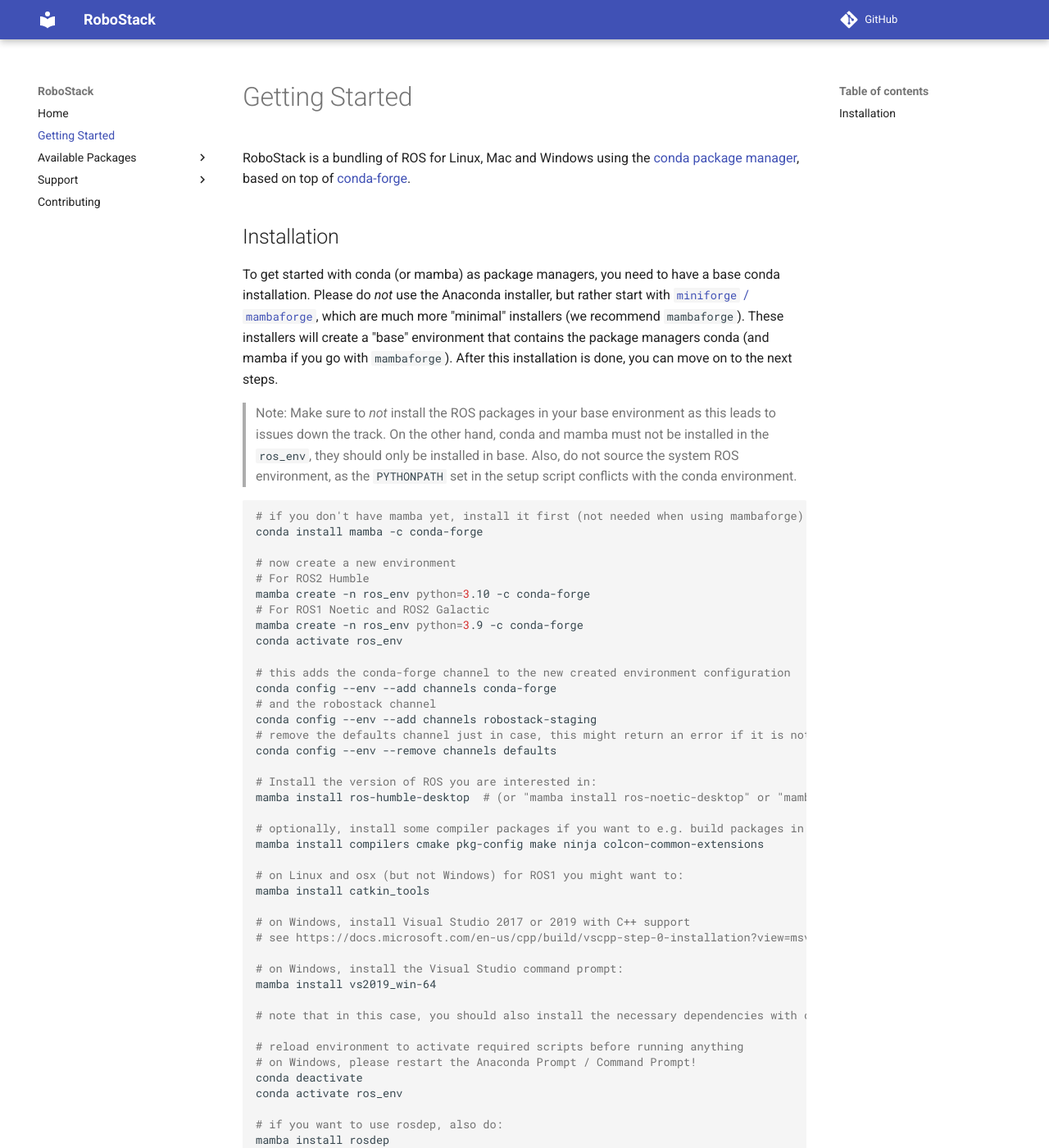
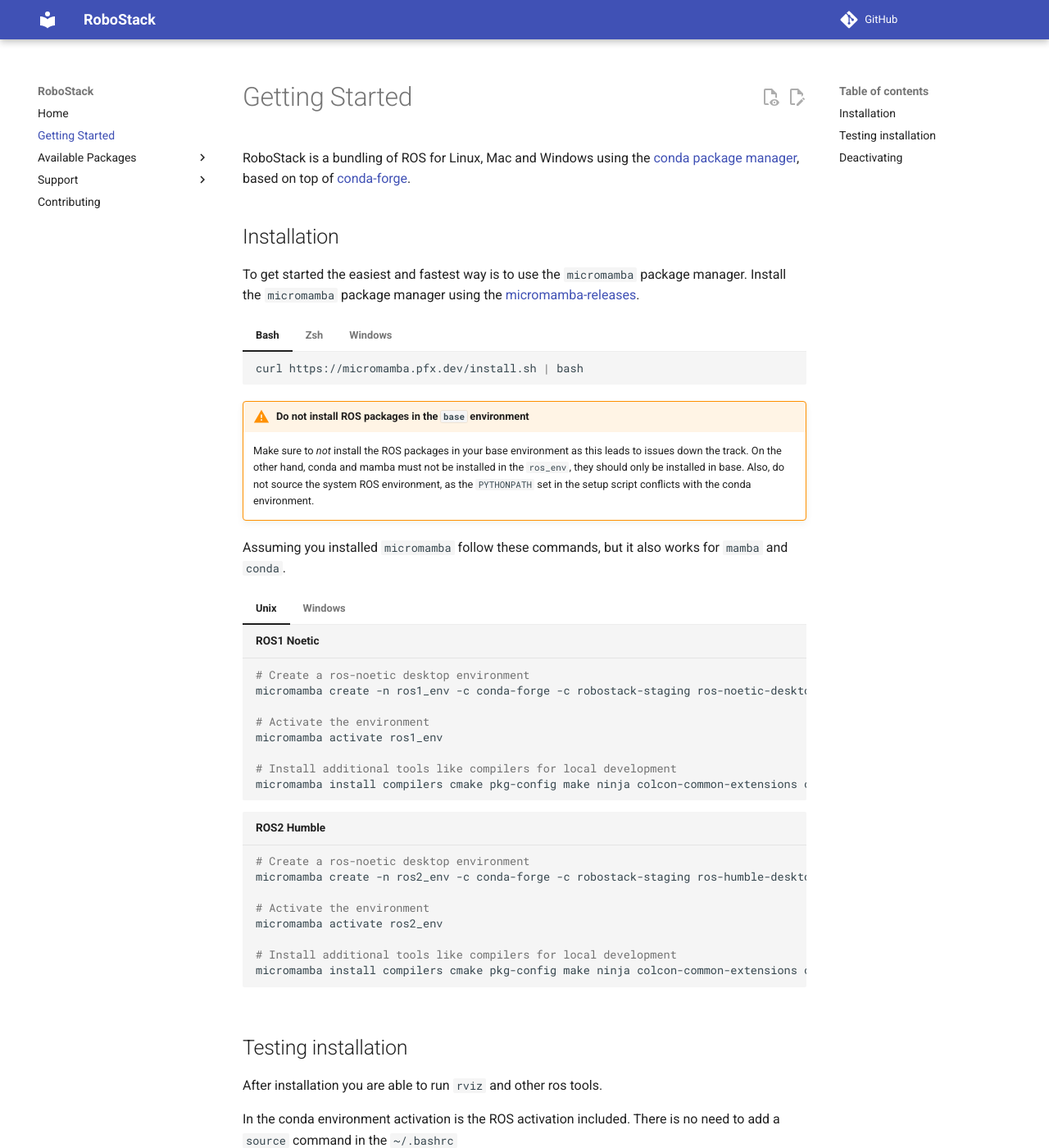
Before and after one commit to RoboStack/robostack.github.io, an MkDocs documentation site: the page built from docs/GettingStarted.md, in a window 1280 px wide and 1400 px high. Shown: the whole window at 82% size. Built offline with MkDocs 1.6.1 and Material for MkDocs 9.7.7, drawn with Linux system fonts in a browser that asks for light colours; comment, search, counter and statistics services are not loaded; some of the changed text lies outside the part shown.

Commit message:
feat: update getting started and add how to run locally

````diff
--- a/docs/GettingStarted.md
+++ b/docs/GettingStarted.md
@@ -2,52 +2,126 @@
 RoboStack is a bundling of ROS for Linux, Mac and Windows using the [conda package manager](https://docs.conda.io/en/latest/), based on top of [conda-forge](https://conda-forge.org/).
 
 ## Installation
-To get started with conda (or mamba) as package managers, you need to have a base conda installation. Please do _not_ use the Anaconda installer, but rather start with [`miniforge` / `mambaforge`](https://github.com/conda-forge/miniforge), which are much more "minimal" installers (we recommend `mambaforge`). These installers will create a "base" environment that contains the package managers conda (and mamba if you go with `mambaforge`). After this installation is done, you can move on to the next steps.
+To get started the easiest and fastest way is to use the `micromamba` package manager.
+Install the `micromamba` package manager using the [micromamba-releases](https://github.com/mamba-org/micromamba-releases).
+=== "Bash"
 
-> Note: Make sure to _not_ install the ROS packages in your base environment as this leads to issues down the track. On the other hand, conda and mamba must not be installed in the `ros_env`, they should only be installed in base. Also, do not source the system ROS environment, as the `PYTHONPATH` set in the setup script conflicts with the conda environment.
+    ```bash
+    curl https://micromamba.pfx.dev/install.sh | bash
+    ```
+=== "Zsh"
 
+    ```zsh
+    curl https://micromamba.pfx.dev/install.sh | zsh
+    ```
+
+=== "Windows"
+
+    On Windows, the executable micromamba.exe is installed into `$Env:LocalAppData\micromamba\micromamba.exe`.
+    ```cmd
+    Invoke-Expression ((Invoke-WebRequest -Uri https://micromamba.pfx.dev/install.ps1).Content)
+    ```
+
+
+!!! warning "Do not install ROS packages in the `base` environment"
+
+    Make sure to _not_ install the ROS packages in your base environment as this leads to issues down the track. On the other hand, conda and mamba must not be installed in the `ros_env`, they should only be installed in base. Also, do not source the system ROS environment, as the `PYTHONPATH` set in the setup script conflicts with the conda environment.
+
+Assuming you installed `micromamba` follow these commands, but it also works for `mamba` and `conda`.
+
+=== "Unix"
+
+    ```bash title="ROS1 Noetic"
+    # Create a ros-noetic desktop environment
+    micromamba create -n ros1_env -c conda-forge -c robostack-staging ros-noetic-desktop
+
+    # Activate the environment
+    micromamba activate ros1_env
+
+    # Install additional tools like compilers for local development
+    micromamba install compilers cmake pkg-config make ninja colcon-common-extensions catkin_tools
+    ```
+
+    ```bash title="ROS2 Humble"
+    # Create a ros-noetic desktop environment
+    micromamba create -n ros2_env -c conda-forge -c robostack-staging ros-humble-desktop
+
+    # Activate the environment
+    micromamba activate ros2_env
+
+    # Install additional tools like compilers for local development
+    micromamba install compilers cmake pkg-config make ninja colcon-common-extensions catkin_tools
+    ```
+
+=== "Windows"
+
+    ```bash title="ROS1 Noetic"
+    # Create a ros-noetic desktop environment
+    micromamba create -n ros1_env -c conda-forge -c robostack-staging ros-noetic-desktop
+
+    # Activate the environment
+    micromamba activate ros1_env
+
+    # Install additional tools like compilers for local development
+    micromamba install compilers cmake pkg-config make ninja colcon-common-extensions
+
+    # on Windows, install Visual Studio 2017 or 2019 with C++ support
+    # see https://docs.microsoft.com/en-us/cpp/build/vscpp-step-0-installation?view=msvc-160
+
+    # on Windows, install the Visual Studio command prompt:
+    micromamba install vs2019_win-64
+
+    # please restart the Anaconda Prompt / Command Prompt!
+    micromamba activate ros1_env
+    ```
+
+    ```bash title="ROS2 Humble"
+    # Create a ros-noetic desktop environment
+    micromamba create -n ros2_env -c conda-forge -c robostack-staging ros-humble-desktop
+
+    # Activate the environment
+    micromamba activate ros2_env
+
+    # Install additional tools like compilers for local development
+    micromamba install compilers cmake pkg-config make ninja colcon-common-extensions
+
+    # on Windows, install Visual Studio 2017 or 2019 with C++ support
+    # see https://docs.microsoft.com/en-us/cpp/build/vscpp-step-0-installation?view=msvc-160
+
+    # on Windows, install the Visual Studio command prompt:
+    micromamba install vs2019_win-64
+
+    # please restart the Anaconda Prompt / Command Prompt!
+    micromamba activate ros2_env
+    ```
+
+
+## Testing installation
+After installation you are able to run `rviz` and other ros tools.
+
+In the conda environment activation is the ROS activation included. There is no need to add a `source` command in the `~/.bashrc`
+
+=== "ROS1"
+
+    ```bash title="First terminal"
+    micromamba activate ros1_env
+    roscore
+    ```
+
+    ```bash title="Second terminal"
+    micromamba activate ros1_env
+    rviz
+    ```
+
+=== "ROS2"
+
+    ```bash
+    micromamba activate ros2_env
+    rviz2
+    ```
+
+## Deactivating
+The deactivation of the ros workspace goes in together with the conda environment.
 ```bash
-# if you don't have mamba yet, install it first (not needed when using mambaforge):
-conda install mamba -c conda-forge
-
-# now create a new environment
-# For ROS2 Humble
-mamba create -n ros_env python=3.10 -c conda-forge
-# For ROS1 Noetic and ROS2 Galactic
-mamba create -n ros_env python=3.9 -c conda-forge
-conda activate ros_env
-
-# this adds the conda-forge channel to the new created environment configuration
-conda config --env --add channels conda-forge
-# and the robostack channel
-conda config --env --add channels robostack-staging
-# remove the defaults channel just in case, this might return an error if it is not in the list which is ok
-conda config --env --remove channels defaults
-
-# Install the version of ROS you are interested in:
-mamba install ros-humble-desktop  # (or "mamba install ros-noetic-desktop" or "mamba install ros-galactic-desktop")
-
-# optionally, install some compiler packages if you want to e.g. build packages in a colcon_ws:
-mamba install compilers cmake pkg-config make ninja colcon-common-extensions
-
-# on Linux and osx (but not Windows) for ROS1 you might want to:
-mamba install catkin_tools
-
-# on Windows, install Visual Studio 2017 or 2019 with C++ support
-# see https://docs.microsoft.com/en-us/cpp/build/vscpp-step-0-installation?view=msvc-160
-
-# on Windows, install the Visual Studio command prompt:
-mamba install vs2019_win-64
-
-# note that in this case, you should also install the necessary dependencies with conda/mamba, if possible
-
-# reload environment to activate required scripts before running anything
-# on Windows, please restart the Anaconda Prompt / Command Prompt!
-conda deactivate
-conda activate ros_env
-
-# if you want to use rosdep, also do:
-mamba install rosdep
-rosdep init  # note: do not use sudo!
-rosdep update
+micromamba deactivate
 ```
--- a/mkdocs.yml
+++ b/mkdocs.yml
@@ -19,16 +19,25 @@
       - Create an Issue (ROS2 Humble): https://github.com/RoboStack/ros-humble/issues/new
     - Contributing: Contributing.md
 
-theme: material
+theme:
+  name: material
+  features:
+    - content.action.edit
+    - content.action.view
 markdown_extensions:
+  - pymdownx.highlight:
+      anchor_linenums: true
+  - pymdownx.inlinehilite
+  - pymdownx.snippets
+  - pymdownx.superfences
+  - admonition
   - attr_list
-  - pymdownx.tabbed
-  - pymdownx.superfences
-  - pymdownx.highlight:
-      use_pygments: true
+  - pymdownx.tabbed:
+      alternate_style: true
   - pymdownx.emoji:
       emoji_index: !!python/name:materialx.emoji.twemoji
       emoji_generator: !!python/name:materialx.emoji.to_svg
+
 use_directory_urls: false
 strict: true
 extra_javascript:
````
Also changed, not shown: README.md (+11 -0 lines), environment.yml (added, +8 -0 lines), 1 other file.
